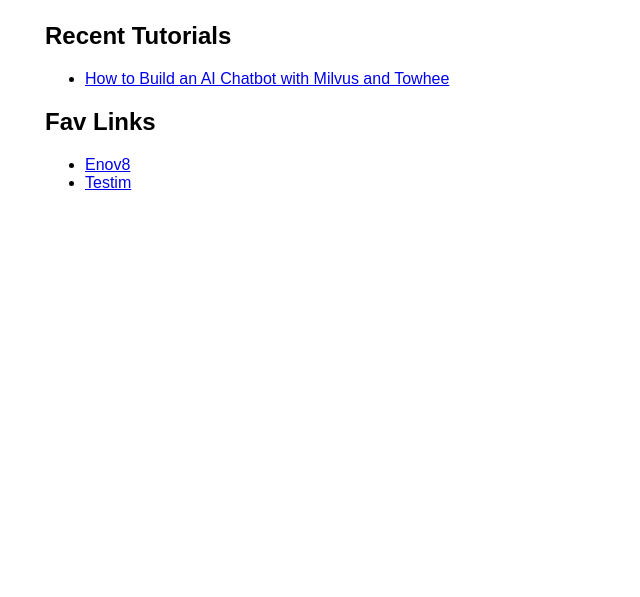
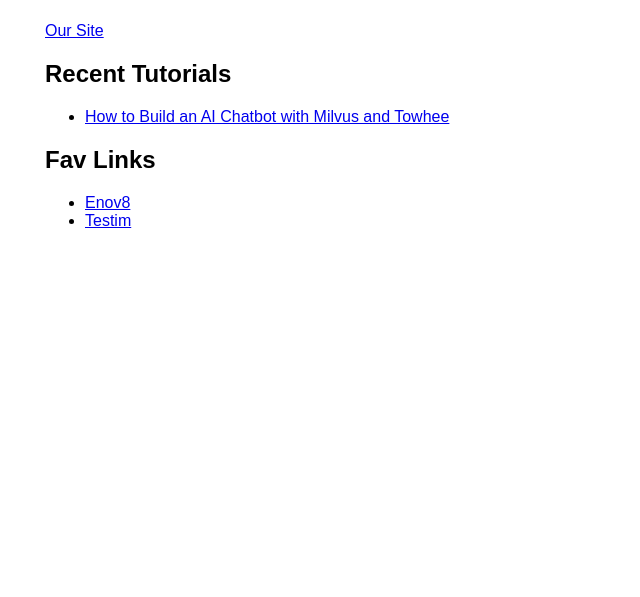
Before and after one commit to hit-subscribe/azure-site, a website: page src/index.html in a window 1280 px wide. Shown: the part 203-800 px from the top of the page, without its empty margins (275-915 px from the left). Drawn offline with Linux system fonts and the light colour scheme.

Commit message:
Add HS backlink

```diff
--- a/src/index.html
+++ b/src/index.html
@@ -12,6 +12,7 @@
 <body>
   <main>
     <h1>Hit Subscribe API Testing Zone</h1>
+    <p><a href="https://www.hitsubscribe.com/">Our Site</a></p>
     <h2>Recent Tutorials</h2>
     <ul>
       <li><a href="https://zilliz.com/blog/how-to-build-ai-chatbot-with-Milvus-and-Towhee">How to Build an AI Chatbot with Milvus and Towhee</a></li>
```
